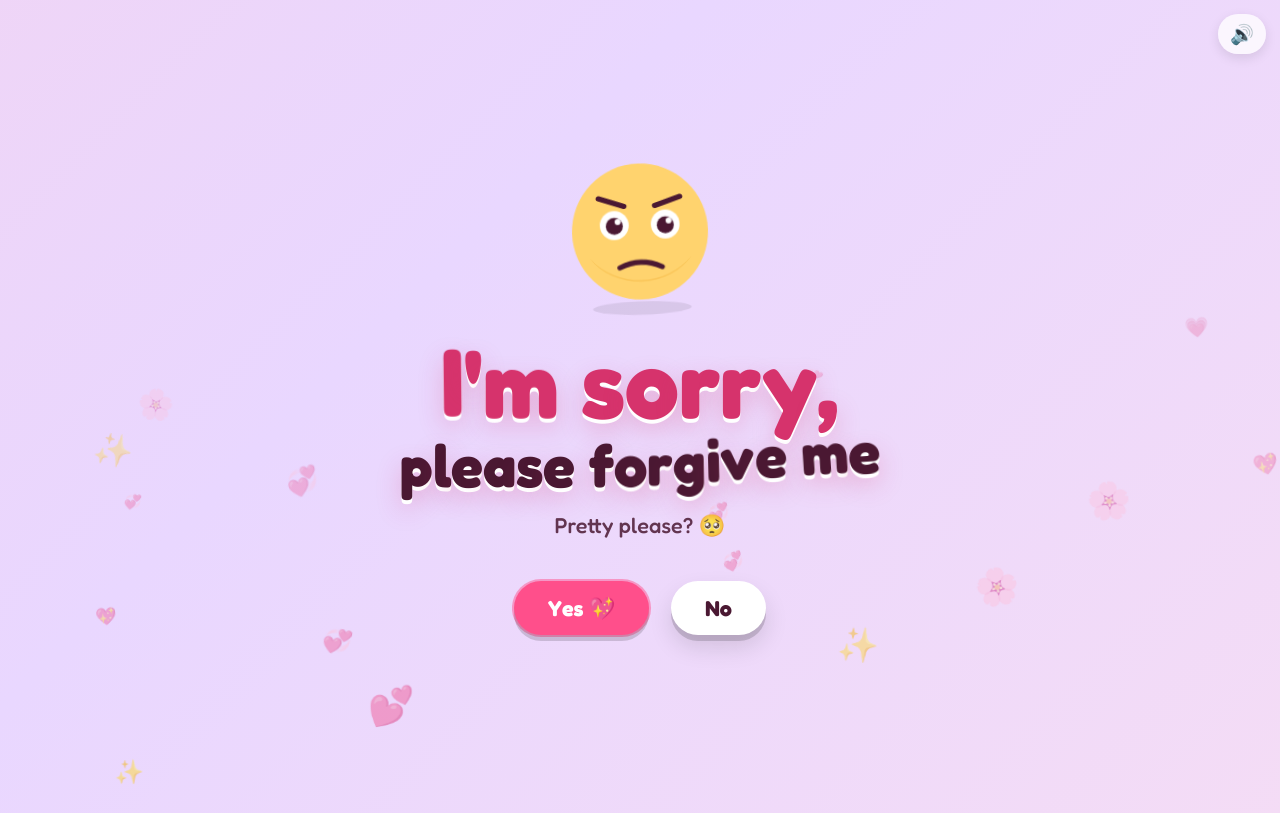
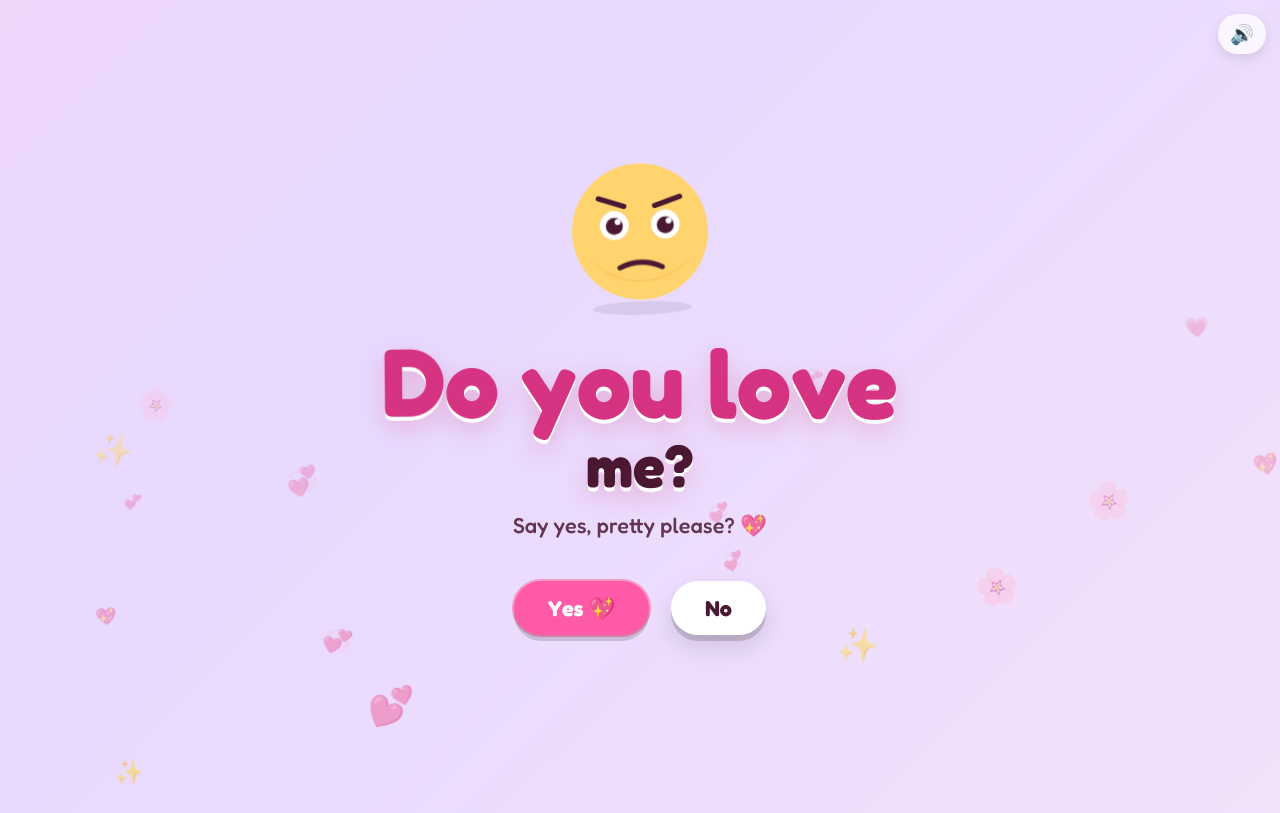
Before and after one commit to Susanchapagain77/sorry, a plain HTML site: page index.html in a window 1280 px wide. Drawn offline with Linux system fonts and the light colour scheme.

Commit message:
Update the page theme and copy from an apology page to a romantic 'Do you love me?' confession experience

```diff
--- a/index.html
+++ b/index.html
@@ -3,17 +3,17 @@
 <head>
 <meta charset="utf-8">
 <meta name="viewport" content="width=device-width, initial-scale=1">
-<title>Please Forgive Me</title>
+<title>Do you love me?</title>
 <link rel="preconnect" href="https://fonts.googleapis.com">
 <link href="https://fonts.googleapis.com/css2?family=Fredoka:wght@500;700&family=Caveat:wght@700&display=swap" rel="stylesheet">
 <style>
   :root {
-    --bg1: #ffe1ec;
-    --bg2: #ffd0e0;
-    --bg3: #e9d7ff;
+    --bg1: #ffe9f5;
+    --bg2: #ffd5ee;
+    --bg3: #e8d9ff;
     --ink: #4a1832;
-    --pink: #ff4f8b;
-    --pink-dark: #d6336c;
+    --pink: #ff5aa8;
+    --pink-dark: #d63382;
     --face: #ffd36e;
     --face-shade: #f5b947;
   }
@@ -355,31 +355,31 @@
   </div>
 
   <div class="ask">
-    <h1 id="title" aria-label="I'm sorry, please forgive me">
-      <span class="line">I'm sorry,</span>
-      <span class="line small">please forgive me</span>
+    <h1 id="title" aria-label="Do you love me?">
+      <span class="line">Do you love</span>
+      <span class="line small">me?</span>
     </h1>
   </div>
-  <p class="sub ask" id="sub">Pretty please? 🥺</p>
+  <p class="sub ask" id="sub">Say yes, pretty please? 💖</p>
   <div class="row ask">
     <button id="yes">Yes 💖</button>
     <button id="no" tabindex="-1">No</button>
   </div>
 
   <div class="install">
-    <h2>Installing forgiveness.exe 💾</h2>
+    <h2>Installing love.exe ��</h2>
     <div class="bar"><i id="barFill"></i></div>
     <p class="step" id="step">Starting up...</p>
   </div>
 
   <div class="win">
     <h2>Yaaay! 🎉</h2>
-    <p id="winMsg">I knew you'd forgive me 💕</p>
+    <p id="winMsg">I knew you'd say yes 💕</p>
     <div class="cert">
-      <h3>Official Certificate of Forgiveness</h3>
-      <div class="hand">This certifies that you are the kindest human ever, and that I am <u>officially forgiven</u>.</div>
+      <h3>Official Certificate of Affection</h3>
+      <div class="hand">This certifies that you are my favorite person ever, and that my heart is officially yours.</div>
       <small id="certMeta"></small>
-      <div class="stamp">APPROVED 💖</div>
+      <div class="stamp">LOVE APPROVED 💖</div>
     </div>
     <button id="hug">Send a hug 🤗</button>
   </div>
@@ -505,24 +505,19 @@
     if (buddy.classList.contains('happy')) { buddy.classList.toggle('cool'); say(buddy.classList.contains('cool') ? 'Deal with it 😎' : 'Okay okay 😆'); sfx.pop(); return; }
     anim(buddy, 'spin');
     sfx.giggle();
-    say(rand(['Hehe, that tickles! 🤭', 'Boop! 👉', 'Wheee! 🌀', 'Focus! Click Yes 😤']));
+    say(rand(['Hehe, that tickles! 🤭', 'Boop! 👉', 'Wheee! 🌀', 'Focus! Say yes 😤']));
   });
   setTimeout(() => say('Hi... 👉👈'), 900);
 
   /* ---------- the running NO ---------- */
-  const noTexts = ['No', 'Are you sure?', 'Really?? 😳', 'Think again!', 'Pleeease 🥺', 'Nope 🙅', "Can't catch me!", 'Too slow 😜',
-    "I'll cry 😭", 'Wrong button!', 'Try Yes instead', 'Still no?', 'Nice try 😏', 'Not happening', 'Give up? 💕', 'zoom zoom 🏃'];
-  const subTexts = ['Pretty please? 🥺', 'That button seems shy...', 'Hey! Come back! 😅', "It doesn't want to be clicked", 'Yes is getting bigger 👀',
-    'My heart is breaking 💔', 'I made you cookies 🍪', 'I promise to be better!', 'The No buttons are multiplying?!', "Okay, now you're just playing 😂",
-    "There's only one real answer 💖"];
-  const buddyLines = ['Wait no! 😰', 'Noooo 😭', 'Why tho 🥲', 'My poor heart 💔', 'Sniff... 😢', '*sad noises*', 'I will do the dishes! 🧽',
-    'Breakfast in bed? 🥞', 'I got you flowers 💐', 'Puppy eyes activated 🥺'];
+  const noTexts = ['No', 'Are you sure?', 'Really?? 😳', 'Love me first!', 'Pleeease 😭', 'Nope 🙅', "I can be cute too!", 'Too slow 😜', "I'll wait 😌", 'Wrong button!', 'Try Yes instead', 'Still no?', 'Nice try 😏', 'Not happening', 'Give up? 💞', 'zoom zoom 🏃'];
+  const subTexts = ['Say yes? 💖', 'That button is shy...', 'Hey! Come back! 😅', "It doesn't want to be clicked", 'Yes is looking adorable 👀', 'My heart is racing 💞', 'I made you flowers 🌷', 'I promise to be yours!', 'The No buttons are multiplying?!', "Okay, now you're just teasing 😂", "There's only one real answer 💖"];
+  const buddyLines = ['Wait no! 😰', 'Noooo 😭', 'Why tho 🥲', 'My poor heart 💔', 'Sniff... 😢', '*dramatic gasp*', 'I can serenade you! 🎶', 'I brought dessert 🍰', 'I got you flowers 💐', 'Puppy eyes activated 🥺'];
   let dodges = 0, running = false, done = false, lastFlee = 0, moveTimer, hopeful = false;
 
   function startRunning() {
     if (running) return;
     const r = no.getBoundingClientRect();
-    // leave a ghost so Yes doesn't jump
     const ghost = document.createElement('span');
     ghost.style.cssText = `display:inline-block;width:${r.width}px;height:${r.height}px`;
     no.after(ghost);
@@ -680,8 +675,7 @@
   });
 
   /* ---------- YES 💖 ---------- */
-  const steps = ['Deleting grudges... 🗑️', 'Loading hugs... 🤗', 'Downloading cuddles... 📥', 'Patching up feelings... 🩹',
-    'Ordering pizza for apology... 🍕', 'Removing pouty face... 😤➡️😊', 'Almost there... 💞'];
+  const steps = ['Filling your heart with sparkle... ✨', 'Uploading kisses... 💋', 'Loading hugs... 🤗', 'Downloading cuddles... 📥', 'Patching up the feelings... 🩹', 'Ordering dessert for the date... 🍰', 'Almost there... 💞'];
   function accept() {
     if (done) return;
     done = true;
@@ -727,8 +721,8 @@
     buddy.classList.add('happy');
     $('#winMsg').textContent = dodges > 5
       ? `You chased No ${dodges} times... but you picked YES! 💕`
-      : rand(["I knew you'd forgive me. You're the best! 💕", 'Best decision ever. Hug incoming 🤗', 'Thank you! I owe you ice cream 🍦']);
-    $('#certMeta').textContent = `Issued ${new Date().toLocaleDateString(undefined, { dateStyle: 'long' })} · Valid forever · Non-refundable`;
+      : rand(["I knew you'd say yes. You're my favorite person 💕", 'Best decision ever. Hug incoming 🤗', 'Thank you! I adore you so much 💖']);
+    $('#certMeta').textContent = `Issued ${new Date().toLocaleDateString(undefined, { dateStyle: 'long' })} · Valid forever · With endless love`;
     sfx.fanfare();
     burst(innerWidth / 2, innerHeight / 2);
     setTimeout(() => burst(innerWidth * .2, innerHeight * .35), 250);
```
